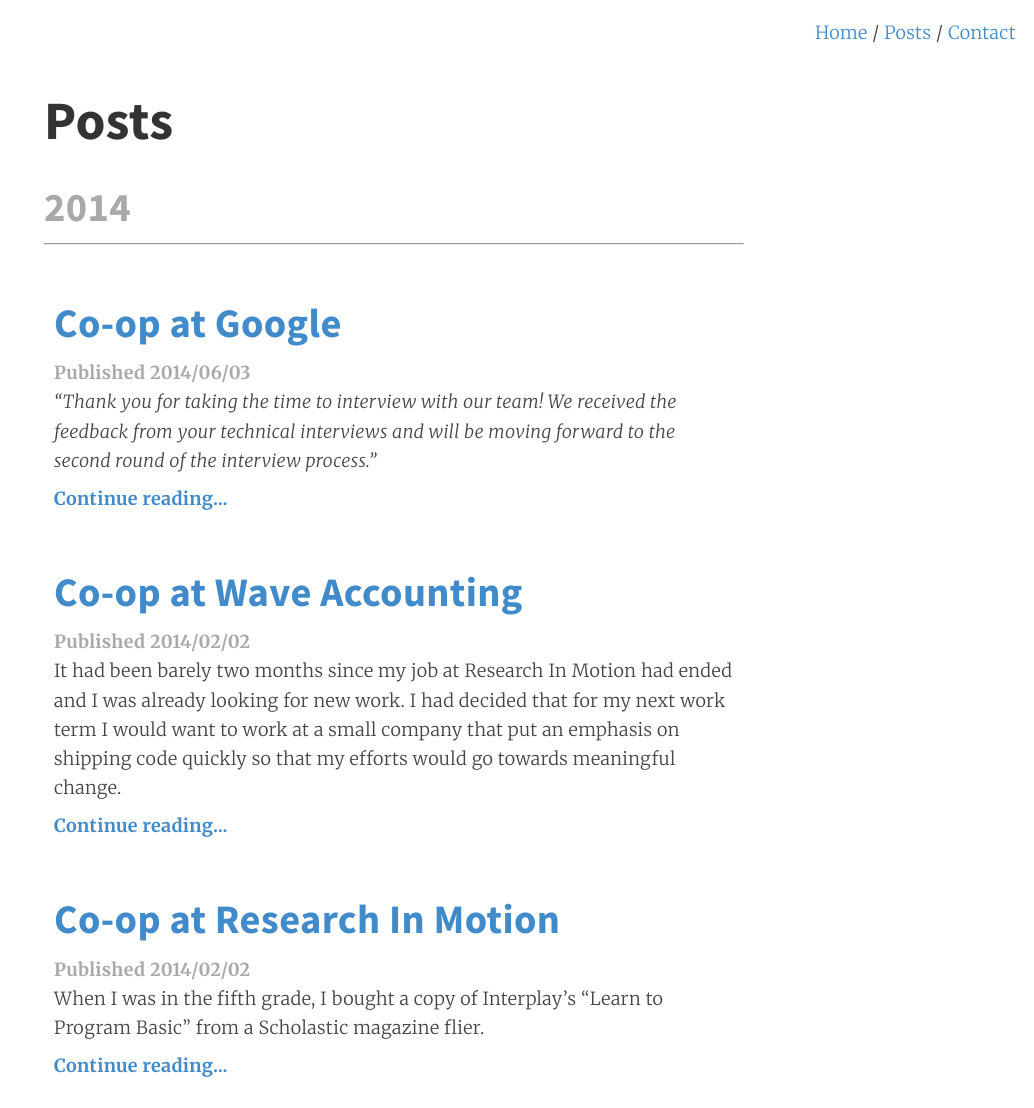
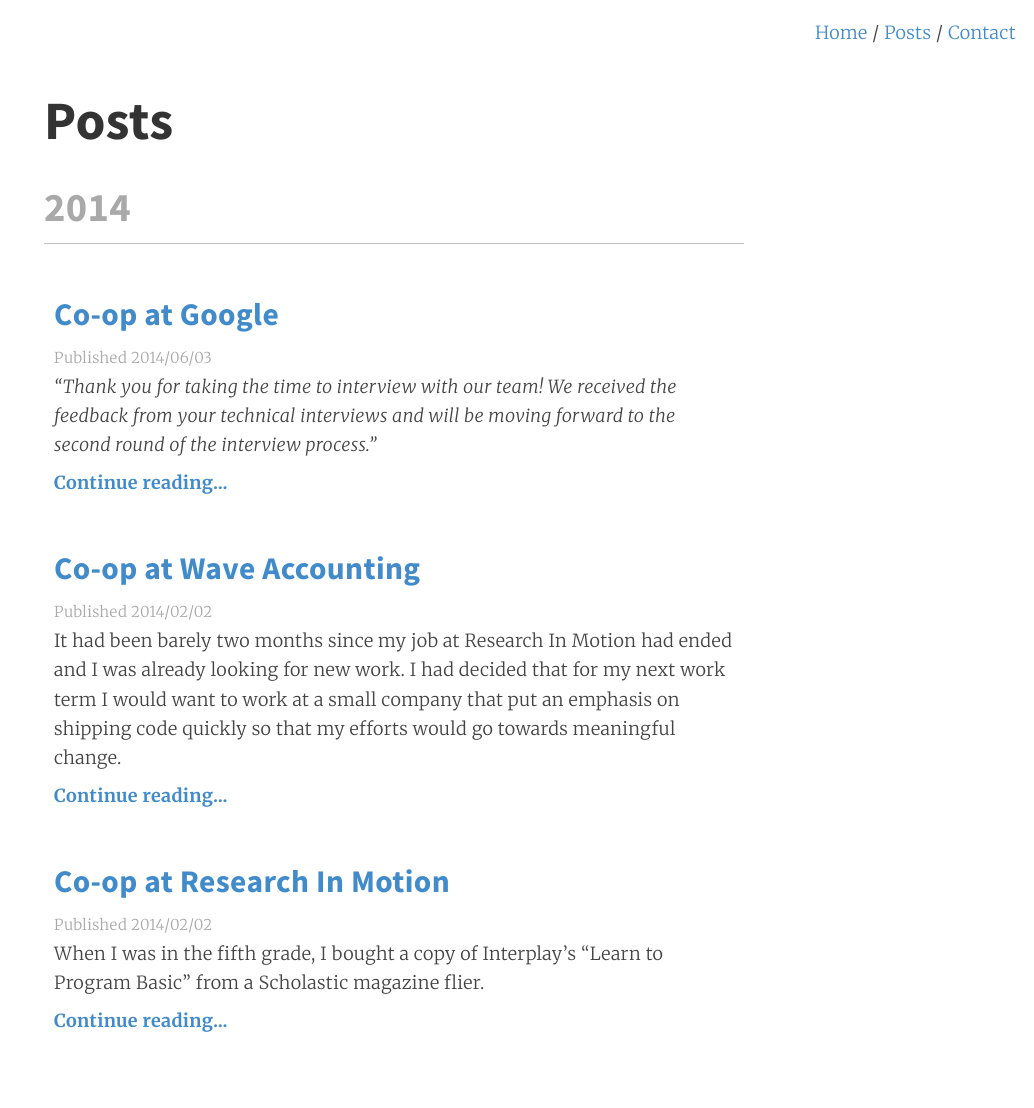
Before and after one commit to ryanwilsonperkin/ryanwilsonperkin.com, a Jekyll site: the page built from posts/index.html, in a window 1280 px wide. Shown: the whole page, without its empty margins (246-1280 px from the left). Built offline with Jekyll 4.4.1, drawn with Linux system fonts in a browser that asks for light colours; Markdown is read by kramdown in place of the engine named in the settings; after the commit the page ends 1063 px from its top, so only the background shows below that.

Commit message:
Update to post styles.

```diff
--- a/_layouts/post.html
+++ b/_layouts/post.html
@@ -14,7 +14,7 @@
     <section id="content">
       <div class="post">
         <h1 class="title">{{ page.title }}</h1>
-        <strong class="date">Published {{ page.date | date: "%Y/%m/%d" }}</strong>
+        <small class="date">Published {{ page.date | date: "%Y/%m/%d" }}</small>
         {{ content }}
       </div>
     </section>
--- a/css/main.css
+++ b/css/main.css
@@ -27,9 +27,11 @@
   text-decoration: none;
   color: #428bca;
 }
+
 a:visited {
   color: #428bca;
 }
+
 a:hover {
   color: #428bca;
 }
@@ -40,10 +42,20 @@
   display: block;
 }
 
+hr {
+  border: 0;
+  height: 0;
+  border-top: 1px solid rgba(0, 0, 0, 0.25);
+}
+
+section {
+  max-width: 700px;
+  margin: 0 auto;
+}
+
 .post {
   margin: 0 auto;
   padding: 10px;
-  max-width: 700px;
 }
 
 .post p {
@@ -109,11 +121,6 @@
   font-weight: light;
   max-width: 600px;
   margin: 2em auto;
-}
-
-#posts {
-  max-width: 700px;
-  margin: 0 auto;
 }
 
 #posts ul {
--- a/posts/index.html
+++ b/posts/index.html
@@ -14,8 +14,8 @@
   {% endif %}
     <li>
       <div class="post">
-        <h2><a href="{{ post.url }}">{{ post.title }}</a></h2>
-        <strong class="date">Published {{ post.date | date: "%Y/%m/%d" }}</strong>
+        <h3><a href="{{ post.url }}">{{ post.title }}</a></h3>
+        <small class="date">Published {{ post.date | date: "%Y/%m/%d" }}</small>
         {{ post.excerpt }}
         <a href="{{ post.url }}">Continue reading...</a>
       </div>
```
